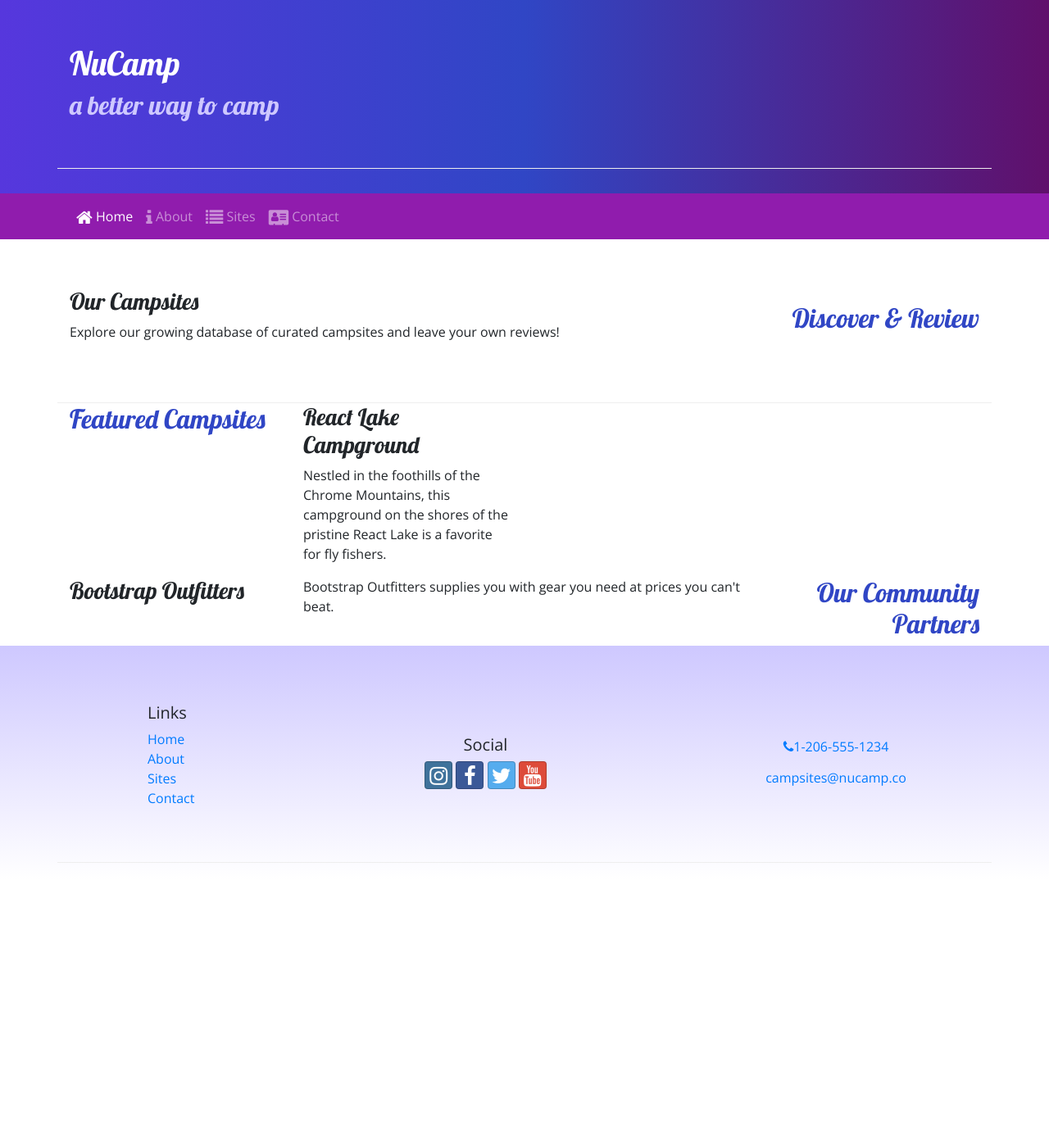
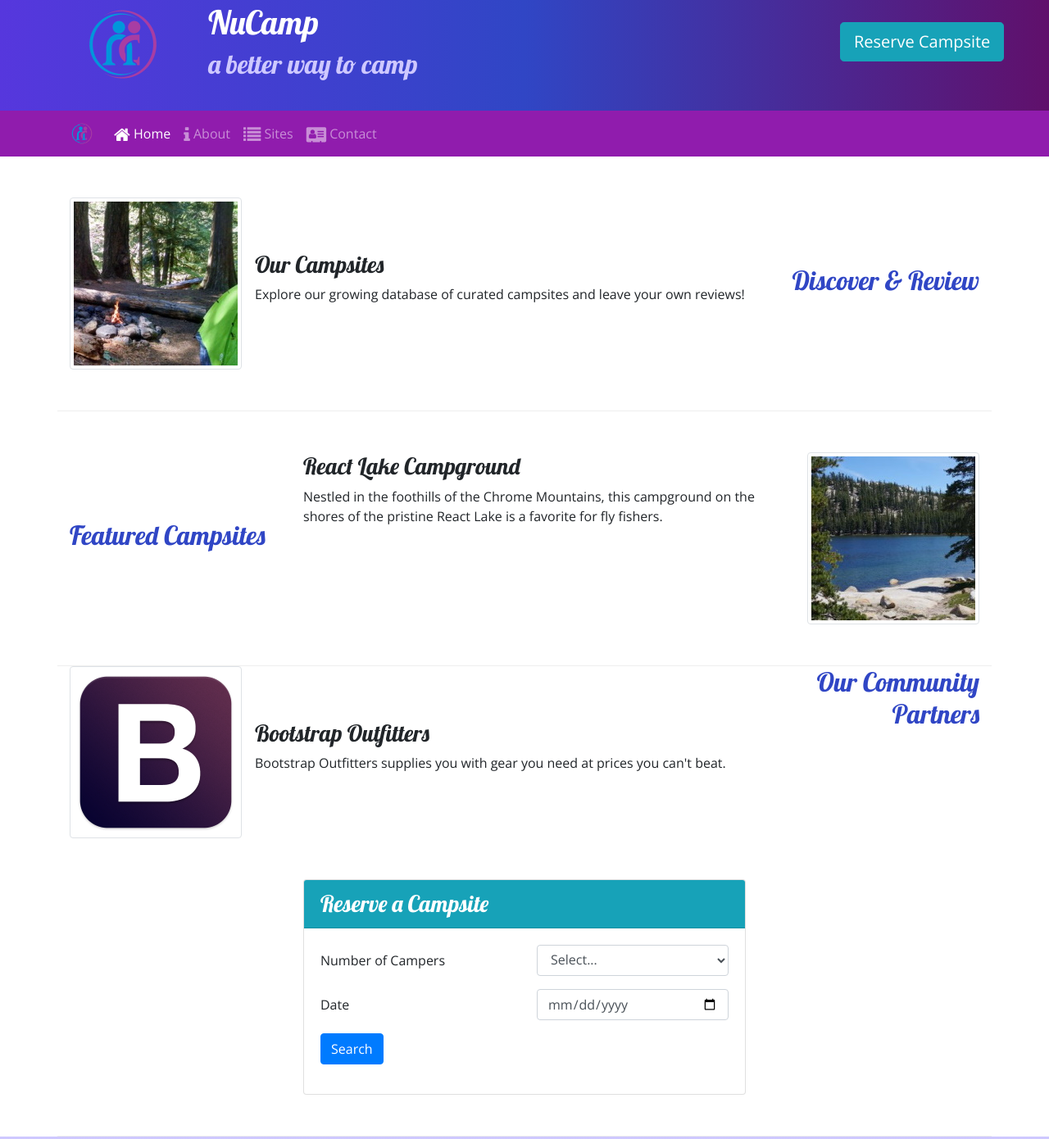
Before and after one commit to buddy97/nucampsite, a website: page index.html in a window 1280 px wide. Shown: the part 27-1417 px from the top of the page at 82% size. Before the commit the page ends 1100 px from the top, so only its background shows below. Drawn offline with nearby package versions, Linux system fonts and the light colour scheme.

Commit message:
Week 2 Assignment

```diff
--- a/index.html
+++ b/index.html
@@ -24,10 +24,19 @@
 
     <header class="jumbotron jumbotron-fluid">
         <div class="container">
-            <div class="row row-content align-items-center">
+            <div class="col col-md-4 col-xl-2 mt-4 pull-right">
+                    <a type="button" class="btn btn-info btn-lg text-nowrap" href="#reserveForm">Reserve Campsite</a>
+                </div>
+        </div>
+        <div class="container">
+            <div class="row">
+                <div class="col-4 col-sm-3 col-md-2 align-self-center">
+                    <img src="img/logo.png" class="img-fluid"/>
+                </div>
                 <div class="col">
                     <h1>NuCamp</h1>
                     <h2>a better way to camp</h2>
+                </div>
             </div>
             </div>
         </div>
@@ -35,15 +44,19 @@
 
     <nav class="navbar navbar-expand-sm navbar-dark sticky-top">
         <div class="container">
+            <a class="navbar-brand" href="index.html"><img src="img/logo.png" height="30" width="30" /></a>
             <button class="navbar-toggler ml-auto" type="button" data-toggle="collapse" data-target="#nucampNavbar">
                 <span class="navbar-toggler-icon"></span>
             </button>
             <div class="collapse navbar-collapse" id="nucampNavbar">
                 <ul class="navbar-nav">
-                <li class="nav-item active"><a class="nav-link" href="#"><i class="fa fa-home fa-lg"></i> Home</a></li>
-                <li class="nav-item"><a class="nav-link" href="aboutus.html"><i class="fa fa-info fa-lg"></i> About</a></li>
+                    <li class="nav-item active"><a class="nav-link" href="#"><i class="fa fa-home fa-lg"></i> Home</a>
+                    </li>
+                    <li class="nav-item"><a class="nav-link" href="aboutus.html"><i class="fa fa-info fa-lg"></i>
+                            About</a></li>
                     <li class="nav-item"><a class="nav-link" href="#"><i class="fa fa-list fa-lg"></i> Sites</a></li>
-                <li class="nav-item"><a class="nav-link" href="contactus.html"><i class="fa fa-address-card fa-lg"></i> Contact</a>
+                    <li class="nav-item"><a class="nav-link" href="contactus.html"><i
+                                class="fa fa-address-card fa-lg"></i> Contact</a>
                     </li>
                 </ul>
             </div>
@@ -56,19 +69,36 @@
                 <h2 class="text-sm-right">Discover & Review</h2>
             </div>
             <div class="col">
+                <div class="media">
+                    <img class="d-flex mr-3 img-thumbnail" src="img/breadcrumb-trail-thumb.jpg"
+                        alt="Breadcrumb Trail" />
+                    <div class="media-body align-self-center">
                         <h3>Our Campsites</h3>
-                <p>Explore our growing database of curated campsites and leave your own reviews!</p>
+                        <p class="d-none d-sm-block">Explore our growing database of curated campsites and leave your
+                            own reviews!</p>
+                    </div>
+                </div>
             </div>
         </div>
 
-        <div class="row">
+        <div class="row row-content align-items-center">
             <div class="col-sm-4 col-md-3">
                 <h2>Featured Campsites</h2>
             </div>
-            <div class="col-sm-4 col-md-3">
+            <div class="col">
+                <div class="media">
+                    <div class="media-body">
                         <h3>React Lake Campground</h3>
-                <p>Nestled in the foothills of the Chrome Mountains, this campground on the shores of the pristine React
+                        <p class="d-none d-sm-block">Nestled in the foothills of the Chrome Mountains, this campground
+                            on the shores of the
+                            pristine
+                            React
                             Lake is a favorite for fly fishers.</p>
+                    </div>
+                    <div class="media-right">
+                        <img src="img/react-lake-thumb.jpg" class="img-thumbnail d-flex ml-3">
+                    </div>
+                </div>
             </div>
         </div>
 
@@ -76,15 +106,57 @@
             <div class="col-sm-4 order-sm-last col-md-3">
                 <h2 class="text-sm-right">Our Community Partners</h2>
             </div>
-            <div class="col-sm-4 col-md-3">
+            <div class="col">
+                <div class="media">
+                    <img class="d-flex mr-3 img-thumbnail" src="img/bootstrap-thumb.png" alt="Bootstrap Outfitters" />
+                    <div class="media-body align-self-center">
                         <h3>Bootstrap Outfitters</h3>
+                        <p class="d-none d-sm-block">Bootstrap Outfitters supplies you with gear you need at prices
+                            you can't beat.</p>
                     </div>
-            <div class="col">
-                <p>Bootstrap Outfitters supplies you with gear you need at prices you can't beat.</p>
                 </div>
             </div>
         </div>
 
+        <div class="row row-content">
+            <div class="col-sm-6 mx-auto">
+                <div class="card">
+                    <h3 class="card-header bg-info text-white">Reserve a Campsite</h3>
+                    <div class="card-body">
+                        <form id="reserveForm">
+                            <div class="form-group row">
+                                <label for="numCampers" class="col-12 col-sm-6 col-form-label">Number of Campers</label>
+                                <div class="col">
+                                    <select class="form-control" name="numCampers" id="numCampers">
+                                        <option>Select...</option>
+                                        <option>1</option>
+                                        <option>2</option>
+                                        <option>3</option>
+                                        <option>4</option>
+                                        <option>5</option>
+                                        <option>6</option>
+                                    </select>
+                                </div>
+                            </div>
+
+
+                            <div class="form-group row">
+                                <label class="col-12 col-sm-6 col-form-label">Date</label>
+                                <div class="col-12 col-sm-6">
+                                    <input type="date" class="form-control" id="date" name="date" placeholder="date"/>
+                                </div>
+                            </div>
+                            <div class="row">
+                                    <div class="col">
+                                        <button type="submit" class="btn btn-primary">Search</button>
+                                    </div>
+                            </div>
+                                </form>
+                            </div>
+                    </div>
+                </div>
+            </div>
+        </div>
         <footer class="site-footer">
             <div class="container">
                 <div class="row row-content align-items-center">
@@ -99,14 +171,20 @@
                     </div>
                     <div class="col-6 col-sm-5 text-center">
                         <h5>Social</h5>
-                   <a class="btn btn-social-icon btn-instagram" href="http://instagram.com/"><i class="fa fa-instagram"></i></a>
-                   <a class="btn btn-social-icon btn-facebook" href="http://facebook.com/"><i class="fa fa-facebook"></i></a>
-                   <a class="btn btn-social-icon btn-twitter" href="http://twitter.com/"><i class="fa fa-twitter"></i></a>
-                   <a class="btn btn-social-icon btn-google" href="http://youtube.com/"><i class="fa fa-youtube"></i></a>
+                        <a class="btn btn-social-icon btn-instagram" href="http://instagram.com/"><i
+                                class="fa fa-instagram"></i></a>
+                        <a class="btn btn-social-icon btn-facebook" href="http://facebook.com/"><i
+                                class="fa fa-facebook"></i></a>
+                        <a class="btn btn-social-icon btn-twitter" href="http://twitter.com/"><i
+                                class="fa fa-twitter"></i></a>
+                        <a class="btn btn-social-icon btn-google" href="http://youtube.com/"><i
+                                class="fa fa-youtube"></i></a>
                     </div>
                     <div class="col-sm-4 text-center">
-                    <a role="button" class="btn btn-link" href="tel:+12065551234"><i class="fa fa-phone"></i>1-206-555-1234</a><br />
-                    <a role="button" class="btn btn-link" href="mailto:campsites@nucamp.co"><i class="fa fa-envelope-o"></i> campsites@nucamp.co</a>
+                        <a role="button" class="btn btn-link" href="tel:+12065551234"><i
+                                class="fa fa-phone"></i>1-206-555-1234</a><br />
+                        <a role="button" class="btn btn-link" href="mailto:campsites@nucamp.co"><i class="fa
+                                fa-envelope-o"></i> campsites@nucamp.co</a>
                     </div>
                 </div>
             </div>
```
Also changed, not shown: aboutus.html (+6 -2 lines), contactus.html (+6 -2 lines), img/bootstrap-thumb.png (added), img/breadcrumb-trail-thumb.jpg (added), img/breadcrumb-trail.jpg (added), img/chrome-river-thumb.jpg (added), img/chrome-river.jpg (added), img/logo.png (added), img/react-lake-thumb.jpg (added), img/react-lake.jpg (added), 1 other file. Lines whose indentation alone changed are shown as unchanged.
